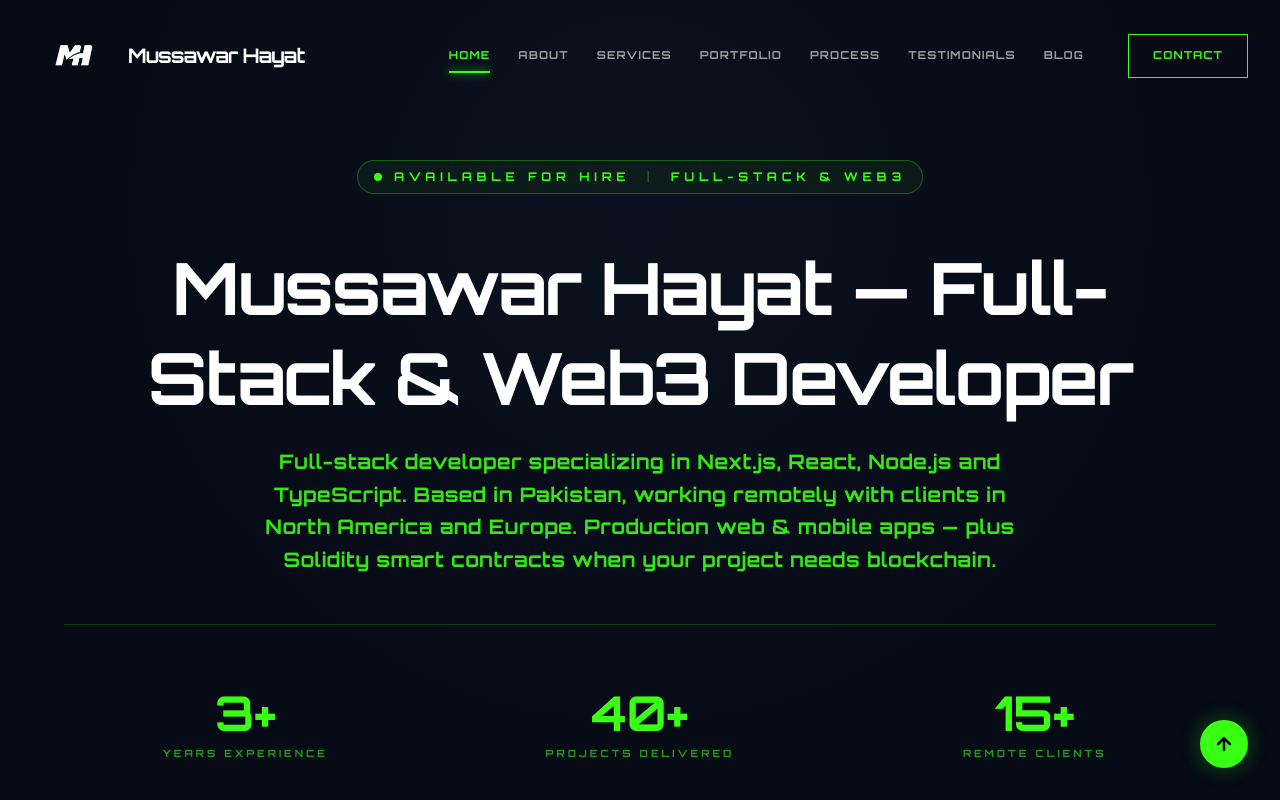
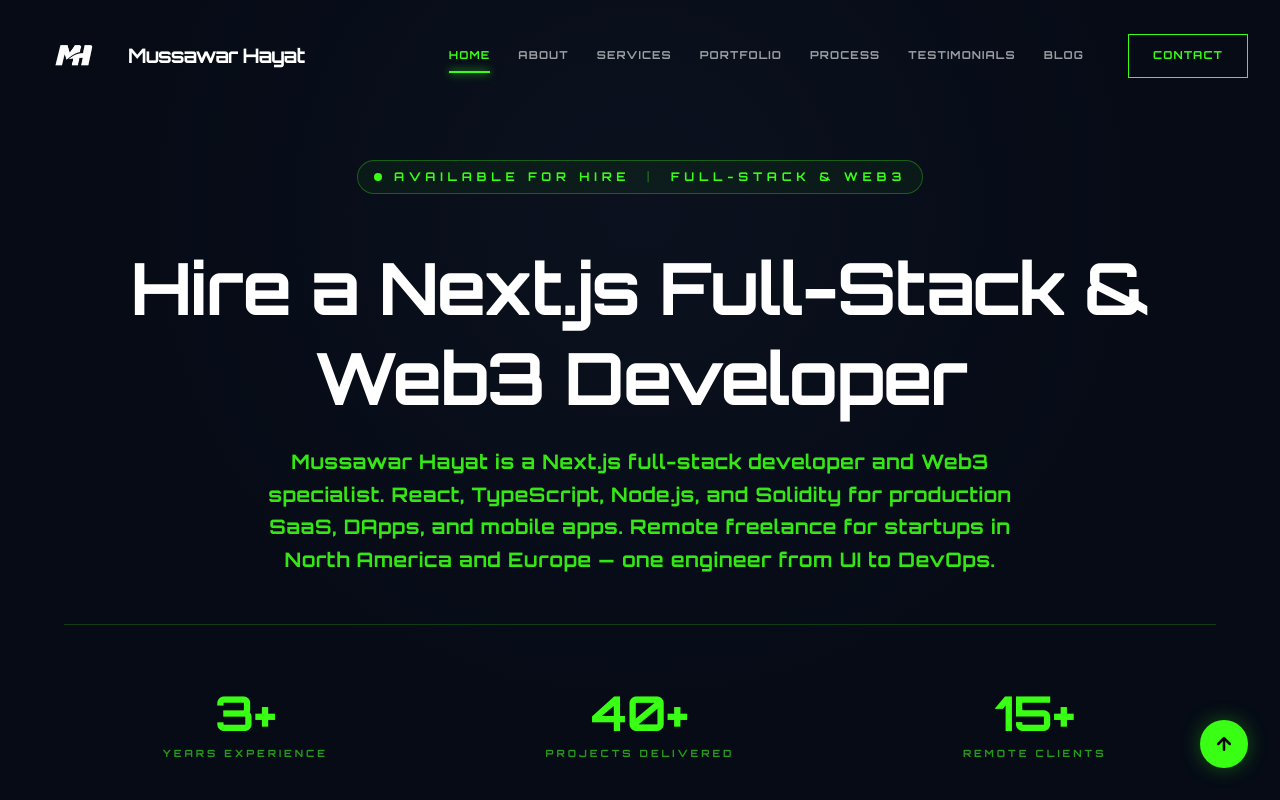
Before and after one commit to khanzada-web/portfilio, a Next.js app: page / in a window 1280 px wide. Shown: the top 800 px of the page. Built offline with nearby package versions, Linux system fonts and the light colour scheme.

Commit message:
SEO: strengthen commercial titles, metadata, FAQs, and high-intent keywords across core pages and Web3 posts

```diff
--- a/app/components/sections/Hero.tsx
+++ b/app/components/sections/Hero.tsx
@@ -36,13 +36,13 @@ export function Hero() {
 
           <header className="space-y-6">
             <h1 className="text-4xl sm:text-5xl md:text-6xl lg:text-7xl font-bold tracking-tight text-white leading-tight">
-              Mussawar Hayat — Full-Stack & Web3 Developer
+              Hire a Next.js Full-Stack & Web3 Developer
             </h1>
 
             <p className="text-lg md:text-xl text-[#39FF14]/90 max-w-3xl mx-auto leading-relaxed tracking-wide font-sans">
-              Full-stack developer specializing in Next.js, React, Node.js and TypeScript.
-              Based in Pakistan, working remotely with clients in North America and Europe.
-              Production web & mobile apps — plus Solidity smart contracts when your project needs blockchain.
+              Mussawar Hayat is a Next.js full-stack developer and Web3 specialist.
+              React, TypeScript, Node.js, and Solidity for production SaaS, DApps, and mobile apps.
+              Remote freelance for startups in North America and Europe — one engineer from UI to DevOps.
             </p>
           </header>
 
```
